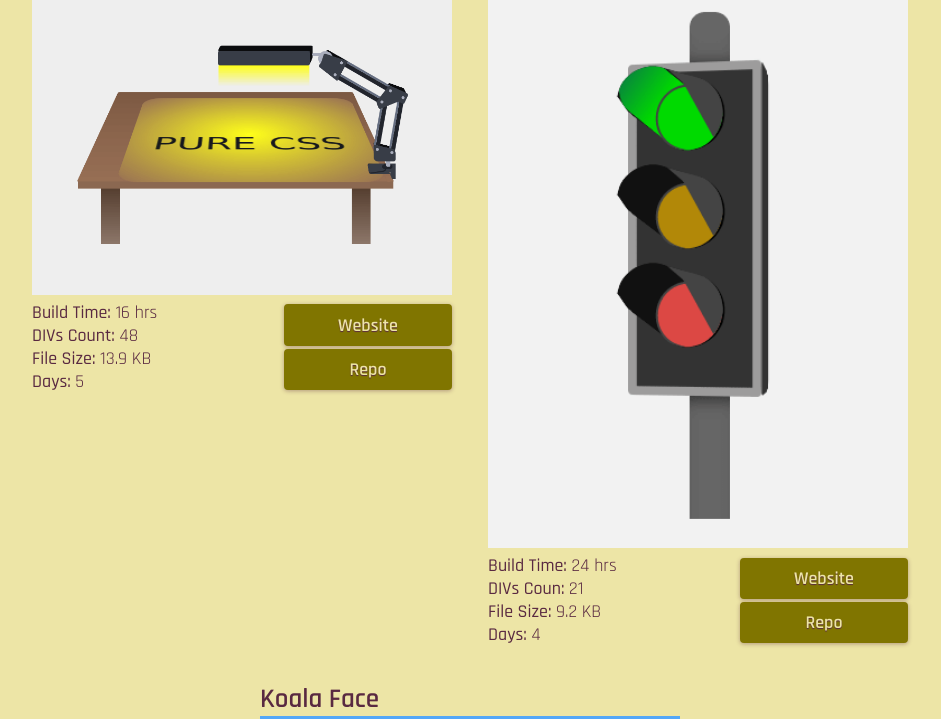
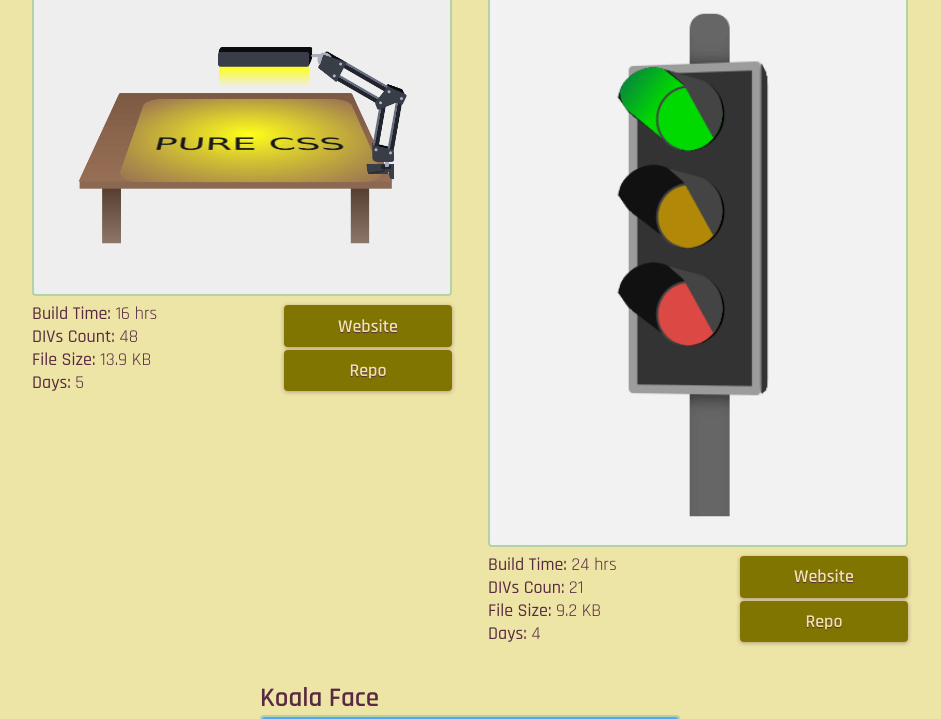
Before and after one commit to carlosealford/pure-css-art, a website built with Vite: page index.html in a window 1280 px wide. Shown: the part 154-873 px from the top of the page, without its empty margins (170-1111 px from the left). Built offline with nearby package versions, Linux system fonts and the light colour scheme.

Commit message:
style: final compiled styles for the main page
it also includes the source map for style.css

```diff
--- a/style.css
+++ b/style.css
@@ -81,6 +81,8 @@ body {
 .css-art__img > img {
   height: auto;
   width: 100%;
+  border: 2px solid rgb(var(--color-celadon));
+  border-radius: 4px;
 }
 
 .css-art__stats-list {
```
Also changed, not shown: 1 other file.
